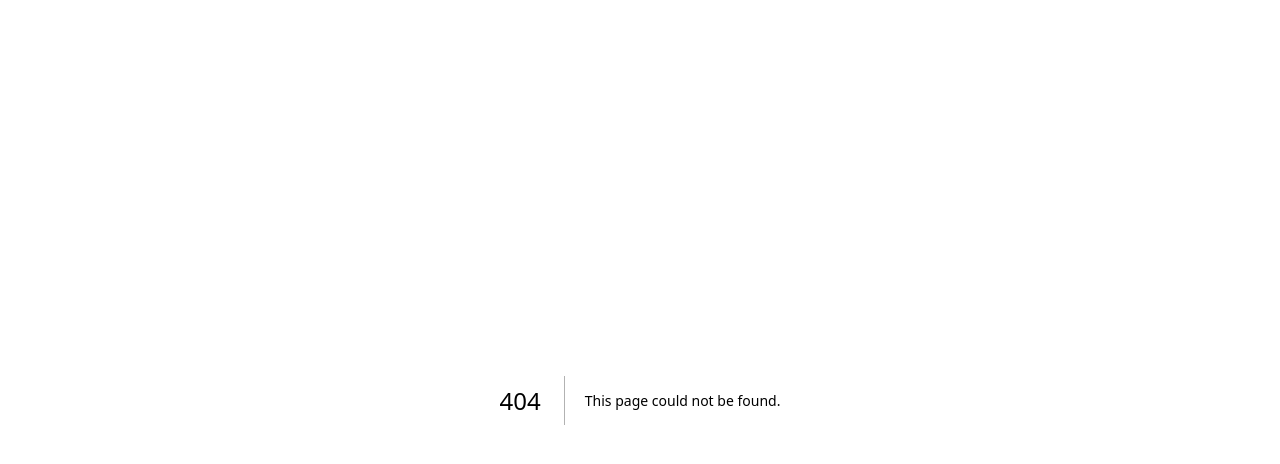
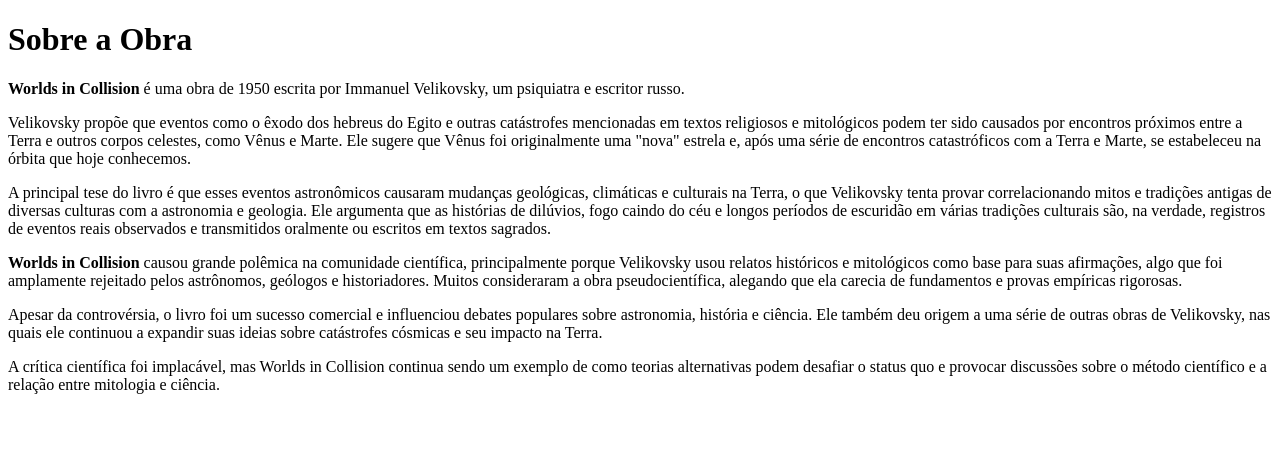
Before and after one commit to samihneto/CP5-WIC, a Next.js app in the folder cp5-wic/: page /pag2 in a window 1280 px wide. Before the commit this address had no page. Shown: the top 464 px of the page. Built offline with nearby package versions, Linux system fonts and the light colour scheme.

Commit message:
Criação de um Sobre a Obra

```diff
--- /dev/null
+++ b/cp5-wic/src/app/pag2/page.tsx
@@ -0,0 +1,13 @@
+export default function SobreObra() {
+    return (
+        <div>
+            <h1>Sobre a Obra</h1>
+            <p><strong>Worlds in Collision</strong> é uma obra de 1950 escrita por Immanuel Velikovsky, um psiquiatra e escritor russo.</p>
+            <p>Velikovsky propõe que eventos como o êxodo dos hebreus do Egito e outras catástrofes mencionadas em textos religiosos e mitológicos podem ter sido causados por encontros próximos entre a Terra e outros corpos celestes, como Vênus e Marte. Ele sugere que Vênus foi originalmente uma "nova" estrela e, após uma série de encontros catastróficos com a Terra e Marte, se estabeleceu na órbita que hoje conhecemos.</p>
+            <p>A principal tese do livro é que esses eventos astronômicos causaram mudanças geológicas, climáticas e culturais na Terra, o que Velikovsky tenta provar correlacionando mitos e tradições antigas de diversas culturas com a astronomia e geologia. Ele argumenta que as histórias de dilúvios, fogo caindo do céu e longos períodos de escuridão em várias tradições culturais são, na verdade, registros de eventos reais observados e transmitidos oralmente ou escritos em textos sagrados.</p>
+            <p><strong>Worlds in Collision</strong> causou grande polêmica na comunidade científica, principalmente porque Velikovsky usou relatos históricos e mitológicos como base para suas afirmações, algo que foi amplamente rejeitado pelos astrônomos, geólogos e historiadores. Muitos consideraram a obra pseudocientífica, alegando que ela carecia de fundamentos e provas empíricas rigorosas.</p>
+            <p>Apesar da controvérsia, o livro foi um sucesso comercial e influenciou debates populares sobre astronomia, história e ciência. Ele também deu origem a uma série de outras obras de Velikovsky, nas quais ele continuou a expandir suas ideias sobre catástrofes cósmicas e seu impacto na Terra.</p>
+            <p>A crítica científica foi implacável, mas Worlds in Collision continua sendo um exemplo de como teorias alternativas podem desafiar o status quo e provocar discussões sobre o método científico e a relação entre mitologia e ciência.</p>
+        </div>
+    )
+}
```
